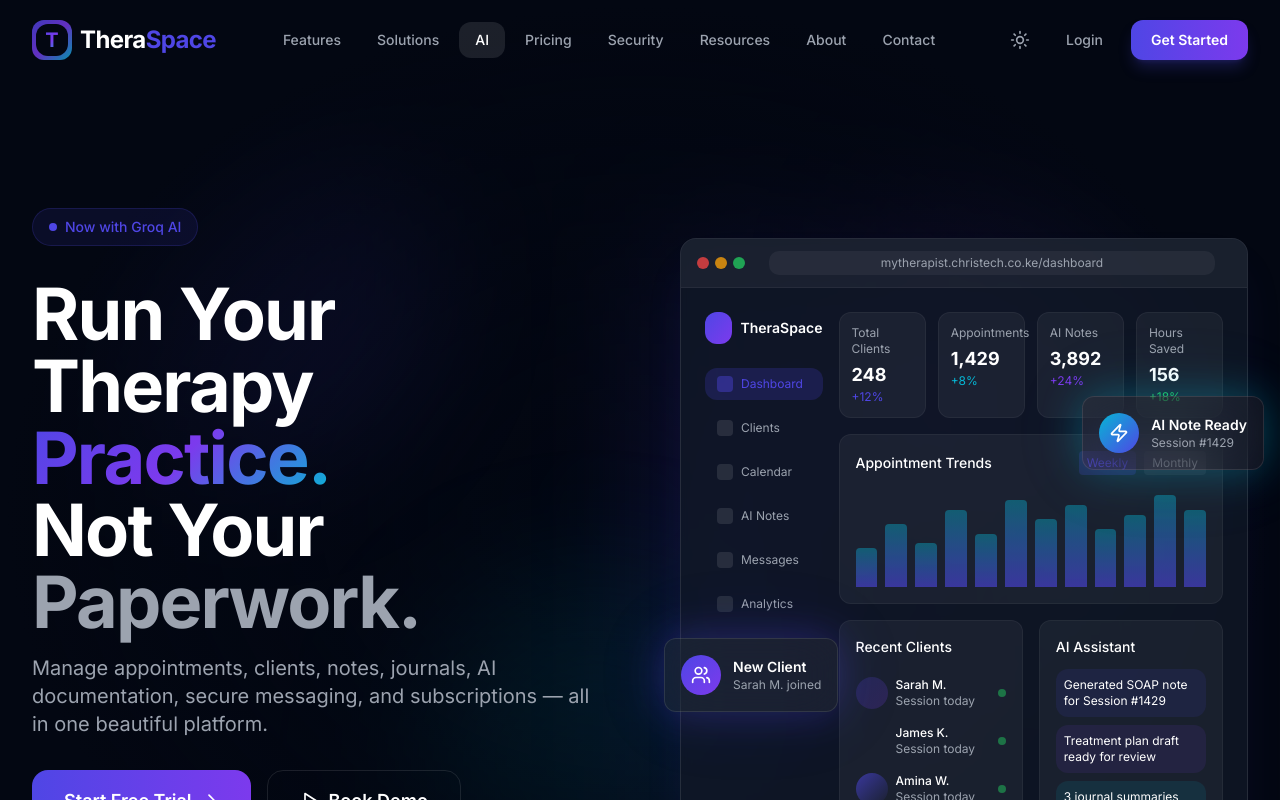
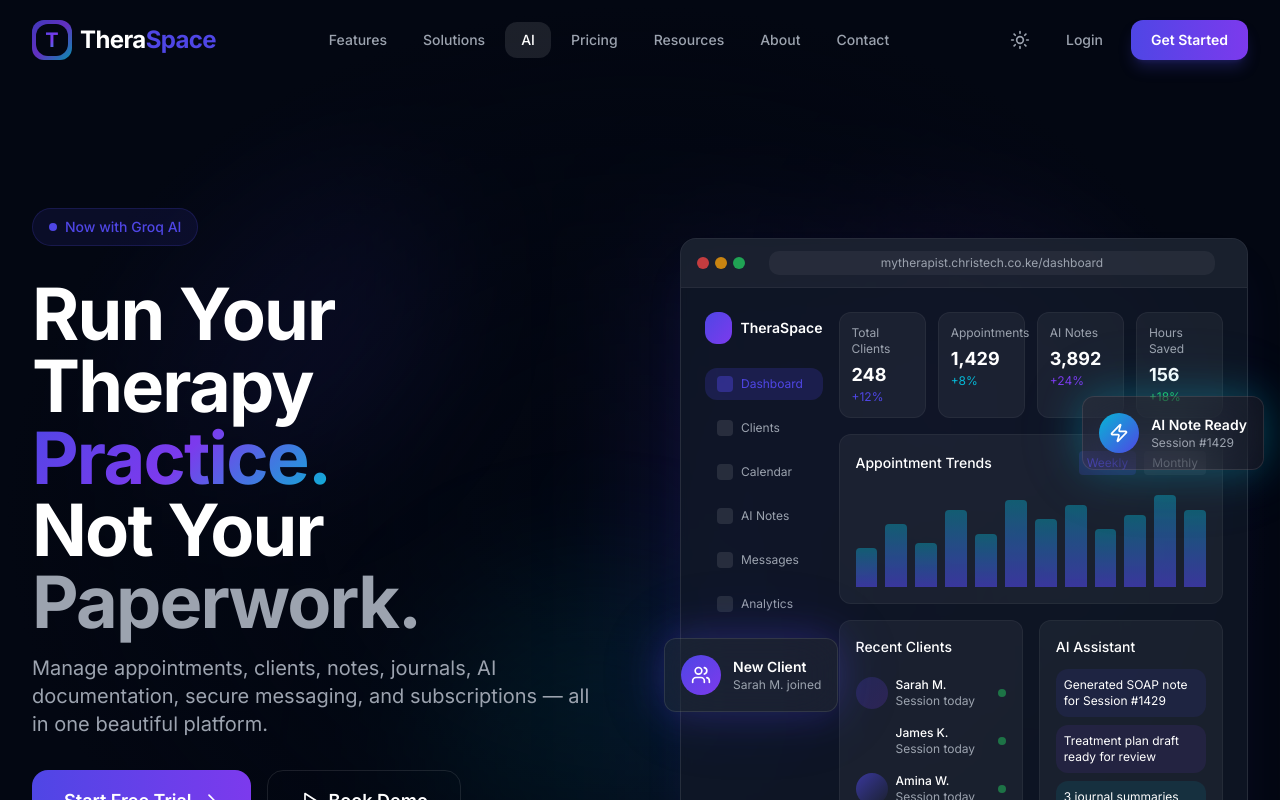
Before and after one commit to learninghub44/theraspace, a Next.js app: page / in a window 1280 px wide. Shown: the top 800 px of the page. Built offline with nearby package versions, Linux system fonts and the light colour scheme.

Commit message:
Remove Security, Platform Showcase, and Testimonials sections from landing page; clean up dangling nav/footer links

```diff
--- a/app/components/footer.tsx
+++ b/app/components/footer.tsx
@@ -17,7 +17,6 @@
   product: [
     { name: "Features", href: "#features" },
     { name: "Pricing", href: "/pricing" },
-    { name: "Security", href: "#security" },
     { name: "Integrations", href: "#" },
   ],
   resources: [
--- a/app/components/navbar.tsx
+++ b/app/components/navbar.tsx
@@ -15,7 +15,6 @@
   { name: "Solutions", href: "#solutions", icon: Users },
   { name: "AI", href: "#ai", icon: Sparkles },
   { name: "Pricing", href: "/pricing", icon: null },
-  { name: "Security", href: "#security", icon: Shield },
   { name: "Resources", href: "#resources", icon: BookOpen },
   { name: "About", href: "/about", icon: null },
   { name: "Contact", href: "/contact", icon: Phone },
--- a/app/page.tsx
+++ b/app/page.tsx
@@ -4,10 +4,7 @@
 import { AISection } from "@/app/sections/ai-section"
 import { HowItWorksSection } from "@/app/sections/how-it-works"
 import { MultiTenantSection } from "@/app/sections/multi-tenant"
-import { SecuritySection } from "@/app/sections/security"
-import { PlatformShowcaseSection } from "@/app/sections/platform-showcase"
 import { BenefitsSection } from "@/app/sections/benefits"
-import { TestimonialsSection } from "@/app/sections/testimonials"
 import { PricingSection } from "@/app/sections/pricing"
 import { FAQSection } from "@/app/sections/faq"
 import { BlogSection } from "@/app/sections/blog"
@@ -22,10 +19,7 @@
       <AISection />
       <HowItWorksSection />
       <MultiTenantSection />
-      <SecuritySection />
-      <PlatformShowcaseSection />
       <BenefitsSection />
-      <TestimonialsSection />
       <PricingSection />
       <FAQSection />
       <BlogSection />
```
